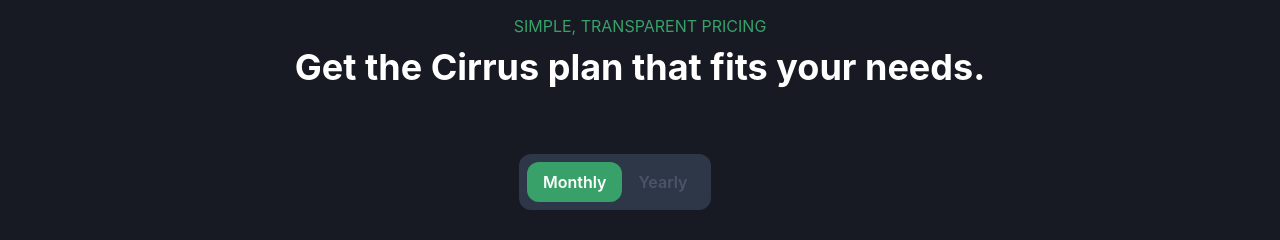
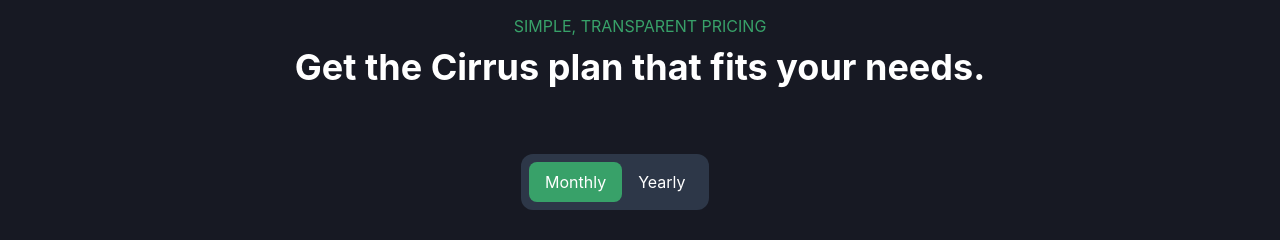
Before and after one commit to 0xi4o/cirrus, a Next.js app: page / in a window 1280 px wide. Shown: the part 3836-4076 px from the top of the page. Built offline with nearby package versions, Linux system fonts and the light colour scheme.

Commit message:
Update pricing section tabs

```diff
--- a/components/pricing/Pricing01.js
+++ b/components/pricing/Pricing01.js
@@ -41,7 +41,7 @@ const Pricing01 = () => (
 				</Flex>
 				<Flex color='white' spacing={8} w='full'>
 					<Tabs
-						variant='soft-rounded'
+						variant='unstyled'
 						justifyContent='center'
 						alignItems='center'
 					>
@@ -60,19 +60,19 @@ const Pricing01 = () => (
 								borderRadius='xl'
 							>
 								<Tab
+									borderRadius='lg'
 									_selected={{
 										color: 'white',
 										bg: 'green.500',
-										borderRadius: 'xl',
 									}}
 								>
 									Monthly
 								</Tab>
 								<Tab
+									borderRadius='lg'
 									_selected={{
 										color: 'white',
 										bg: 'green.500',
-										borderRadius: 'xl',
 									}}
 								>
 									Yearly
```
